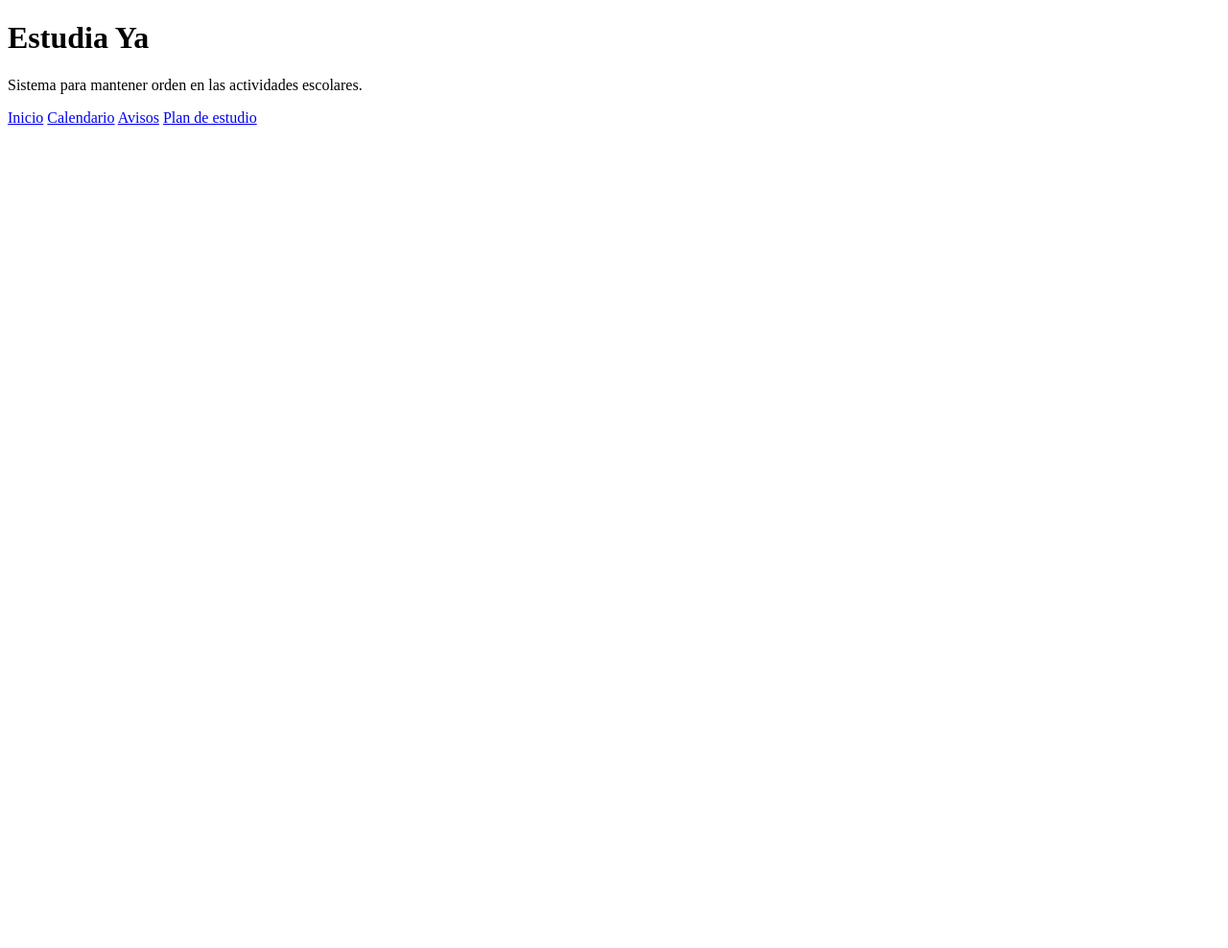
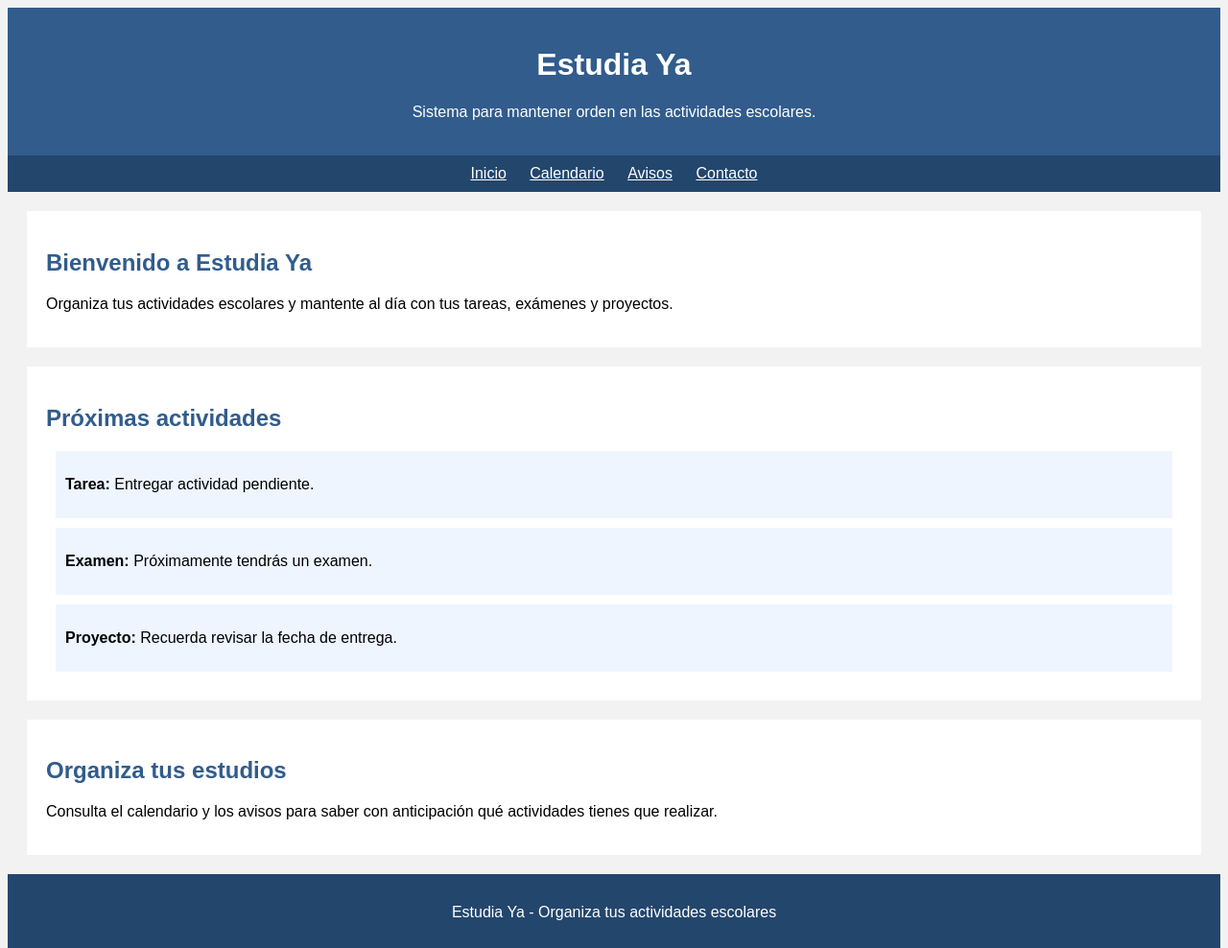
Before and after one commit to perezloredojaretci-byte/equipo10, a Django app: template principal/templates/inicio.html in a window 1280 px wide. Shown: the top 988 px of the page at 96% size. Before the commit the page ends 130 px from the top, so only its background shows below. Run offline with Django 5.2, Linux system fonts and the light colour scheme; the template is opened without the code that fills it, so the values that code supplies are empty.

Commit message:
agregue una imagen

```diff
--- a/EstudiaYa_web/settings.py
+++ b/EstudiaYa_web/settings.py
@@ -117,6 +117,11 @@ USE_TZ = True
 
 STATIC_URL = 'static/'
 
+STATICFILES_DIRS = [
+    BASE_DIR /
+    'EstudiaYa_web' / 'static',
+]
+
 
 # Email
 # https://docs.djangoproject.com/en/6.1/topics/email/#topic-email-configuration
--- a/EstudiaYa_web/static/EstudiaYa_web/estilos.css
+++ b/EstudiaYa_web/static/EstudiaYa_web/estilos.css
@@ -0,0 +1,45 @@
+        body {
+            font-family: Arial;
+            background-color: #f2f2f2;
+        }
+
+        header {
+            background-color: #315c8c;
+            color: white;
+            text-align: center;
+            padding: 20px;
+        }
+
+        nav {
+            background-color: #23466d;
+            text-align: center;
+            padding: 10px;
+        }
+
+        nav a {
+            color: white;
+            margin: 10px;
+        }
+
+        section {
+            background-color: white;
+            margin: 20px;
+            padding: 20px;
+        }
+
+        h2 {
+            color: #315c8c;
+        }
+
+        .aviso {
+            background-color: #eef5ff;
+            padding: 10px;
+            margin: 10px;
+        }
+
+        footer {
+            background-color: #23466d;
+            color: white;
+            text-align: center;
+            padding: 15px;
+        }
--- a/principal/templates/inicio.html
+++ b/principal/templates/inicio.html
@@ -1,23 +1,65 @@
+{% load static %}
+<!DOCTYPE html>
+<html>
 
-<!DOCTYPE html>
-<html> <!--contiene el documento.-->
-
-<head> <!--informacion de la pagina.-->
-    <title>EstudiaYa</title> <!--Titulo de la pestaña en el navegador.-->
+<head>
+    <title>EstudiaYa</title>
+    <link rel="stylesheet" href="{% static 'EstudiaYa_web/estilos.css' %}">
 </head>
 
-<body> <!--contenido visible-->
-    <header> <!--encabezado de la pagina.-->
-        <h1>Estudia Ya</h1><!--titulo del encabezado.-->
-        <!--parrafo-->
+<body>
+
+    <header>
+        <h1>Estudia Ya</h1>
         <p>Sistema para mantener orden en las actividades escolares.</p>
     </header>
 
-<nav> <!--Enlaces de navegacion o menu-->
-    <a href="/Inicio/">Inicio</a>
-    <a href="/Calendario/">Calendario</a>
-    <a href="/Avisos/">Avisos</a>
-    <a href="/Plan de estudio/">Plan de estudio</a>
-</nav>
+    <nav>
+        <a href="/Inicio/">Inicio</a>
+        <a href="/Calendario/">Calendario</a>
+        <a href="/Avisos/">Avisos</a>
+        <a href="/Contacto/">Contacto</a>
+    </nav>
 
-<main></main>
+    <main>
+
+        <section>
+            <h2>Bienvenido a Estudia Ya</h2>
+            <p>
+                Organiza tus actividades escolares y mantente al día
+                con tus tareas, exámenes y proyectos.
+            </p>
+        </section>
+
+        <section>
+            <h2>Próximas actividades</h2>
+
+            <div class="aviso">
+                <p><strong>Tarea:</strong> Entregar actividad pendiente.</p>
+            </div>
+
+            <div class="aviso">
+                <p><strong>Examen:</strong> Próximamente tendrás un examen.</p>
+            </div>
+
+            <div class="aviso">
+                <p><strong>Proyecto:</strong> Recuerda revisar la fecha de entrega.</p>
+            </div>
+        </section>
+
+        <section>
+            <h2>Organiza tus estudios</h2>
+            <p>
+                Consulta el calendario y los avisos para saber con anticipación
+                qué actividades tienes que realizar.
+            </p>
+        </section>
+
+    </main>
+
+    <footer>
+        <p>Estudia Ya - Organiza tus actividades escolares</p>
+    </footer>
+<img src="https://st2.depositphotos.com/2945617/8585/v/450/depositphotos_85856012-stock-illustration-school-building-cartoon.jpg"alt=""
+</body>
+</html>
```
Also changed, not shown: EstudiaYa_web/static/img/depositphotos_85856012-stock-illustration-school-building-cartoon.webp (added).
